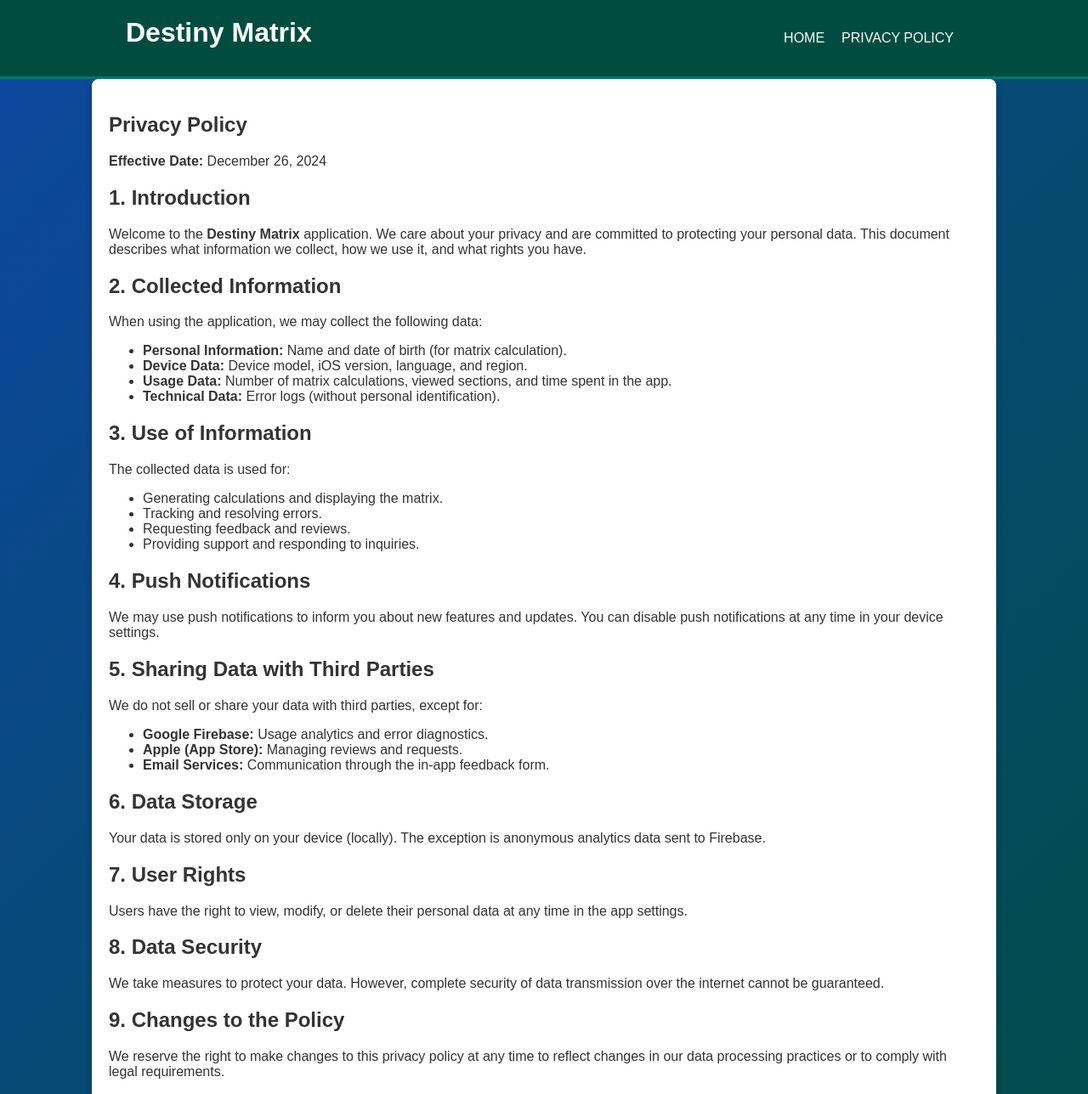
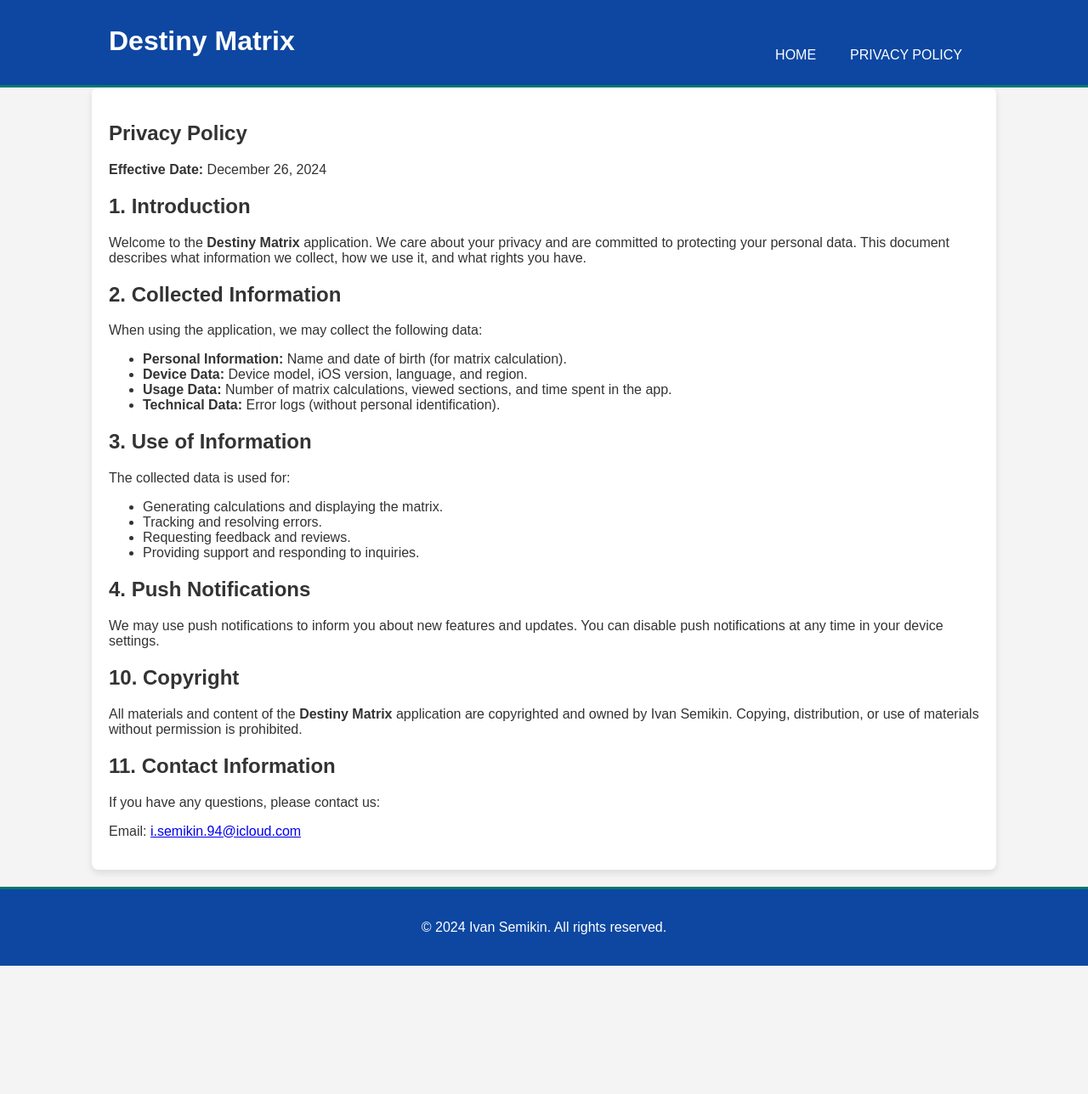
Before and after one commit to 13NotReal13/privacy-policy-persona-code, a plain HTML site: page privacy.html in a window 1280 px wide. Shown: the top 1288 px of the page at 85% size. After the commit the page ends 1137 px from the top, so only its background shows below. Drawn offline with Linux system fonts and the light colour scheme.

Commit message:
Update privacy.html

```diff
--- a/privacy.html
+++ b/privacy.html
@@ -1,10 +1,70 @@
 <!DOCTYPE html>
 <html lang="en">
 <head>
-    <meta charset="UTF-8" />
-    <meta name="viewport" content="width=device-width, initial-scale=1.0" />
+    <meta charset="UTF-8">
+    <meta name="viewport" content="width=device-width, initial-scale=1.0">
     <title>Privacy Policy — Destiny Matrix</title>
-    <link rel="stylesheet" href="style.css" />
+    <style>
+        body {
+            font-family: Arial, sans-serif;
+            background-color: #f4f4f4;
+            margin: 0;
+            padding: 0;
+        }
+        .container {
+            width: 80%;
+            margin: auto;
+            overflow: hidden;
+        }
+        header {
+            background: #0d47a1;
+            color: #fff;
+            padding-top: 30px;
+            min-height: 70px;
+            border-bottom: #00796b 3px solid;
+        }
+        header a {
+            color: #fff;
+            text-decoration: none;
+            text-transform: uppercase;
+            font-size: 16px;
+        }
+        header ul {
+            padding: 0;
+            list-style: none;
+        }
+        header li {
+            float: left;
+            display: inline;
+            padding: 0 20px;
+        }
+        header #branding {
+            float: left;
+        }
+        header #branding h1 {
+            margin: 0;
+        }
+        header nav {
+            float: right;
+            margin-top: 10px;
+        }
+        section {
+            padding: 20px;
+            background: #ffffff;
+            color: #333;
+            border-radius: 8px;
+            box-shadow: 0 4px 8px rgba(0, 0, 0, 0.1);
+            margin-top: 20px;
+        }
+        footer {
+            padding: 20px;
+            margin-top: 20px;
+            color: #fff;
+            background-color: #0d47a1;
+            border-top: #00796b 3px solid;
+            text-align: center;
+        }
+    </style>
 </head>
 <body>
     <header>
@@ -49,26 +109,6 @@
         <h2>4. Push Notifications</h2>
         <p>We may use push notifications to inform you about new features and updates. You can disable push notifications at any time in your device settings.</p>
 
-        <h2>5. Sharing Data with Third Parties</h2>
-        <p>We do not sell or share your data with third parties, except for:</p>
-        <ul>
-            <li><strong>Google Firebase:</strong> Usage analytics and error diagnostics.</li>
-            <li><strong>Apple (App Store):</strong> Managing reviews and requests.</li>
-            <li><strong>Email Services:</strong> Communication through the in-app feedback form.</li>
-        </ul>
-
-        <h2>6. Data Storage</h2>
-        <p>Your data is stored only on your device (locally). The exception is anonymous analytics data sent to Firebase.</p>
-
-        <h2>7. User Rights</h2>
-        <p>Users have the right to view, modify, or delete their personal data at any time in the app settings.</p>
-
-        <h2>8. Data Security</h2>
-        <p>We take measures to protect your data. However, complete security of data transmission over the internet cannot be guaranteed.</p>
-
-        <h2>9. Changes to the Policy</h2>
-        <p>We reserve the right to make changes to this privacy policy at any time to reflect changes in our data processing practices or to comply with legal requirements.</p>
-
         <h2>10. Copyright</h2>
         <p>All materials and content of the <strong>Destiny Matrix</strong> application are copyrighted and owned by Ivan Semikin. Copying, distribution, or use of materials without permission is prohibited.</p>
 
```
